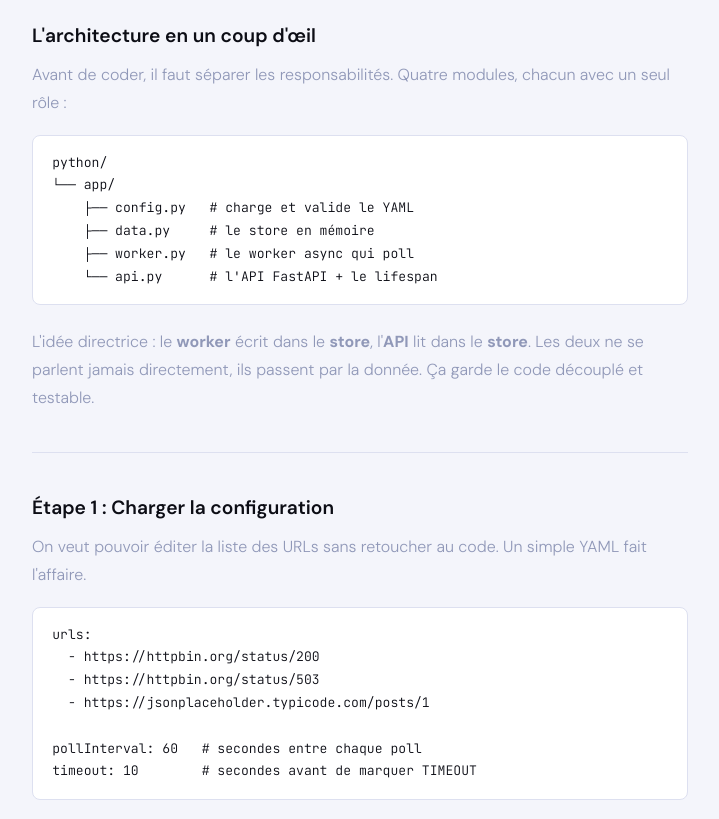
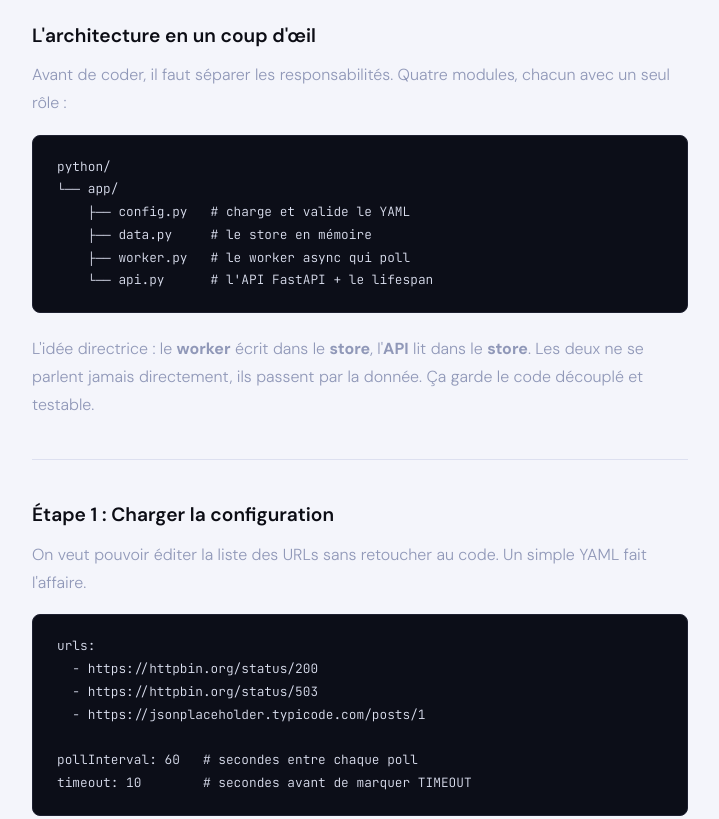
Before and after one commit to Dansnts/Website, an Eleventy site: page blog/posts/health-checker.md in a window 1280 px wide. Shown: the part 820-1639 px from the top of the page, without its empty margins (280-999 px from the left). Built offline with nearby package versions, Linux system fonts and the light colour scheme; Eleventy itself is replaced by a stand-in of ours; code samples lack their colours; files that its build step writes are made by us from their sources; files whose address does not match are found by name.

Commit message:
style: apply dark code block style from main site to blog

```diff
--- a/blog/_includes/base.njk
+++ b/blog/_includes/base.njk
@@ -35,14 +35,24 @@
       color: var(--text);
     }
     .prose pre {
-      background: var(--surface);
-      border: 1px solid var(--border);
+      background: #0c0e18;
+      border: 1px solid #1e2030;
       border-radius: 8px;
-      padding: 1rem 1.2rem;
+      padding: 1.25rem 1.5rem;
       overflow-x: auto;
       margin-bottom: 1.4rem;
+      font-size: 0.8rem;
+      line-height: 1.7;
+      color: #dce0f0;
     }
-    .prose pre code { background: none; border: none; padding: 0; font-size: 0.82rem; }
+    .prose pre code {
+      font-family: var(--mono);
+      font-size: inherit;
+      background: transparent;
+      border: none;
+      padding: 0;
+      color: inherit;
+    }
     .prose blockquote {
       border-left: 2px solid var(--accent);
       padding: 0.1rem 1rem;
```
Also changed, not shown: www/blog/index.html, www/blog/posts/cicd-github-actions/index.html, www/blog/posts/health-checker/index.html, www/blog/posts/kubernetes-homelab/index.html.
